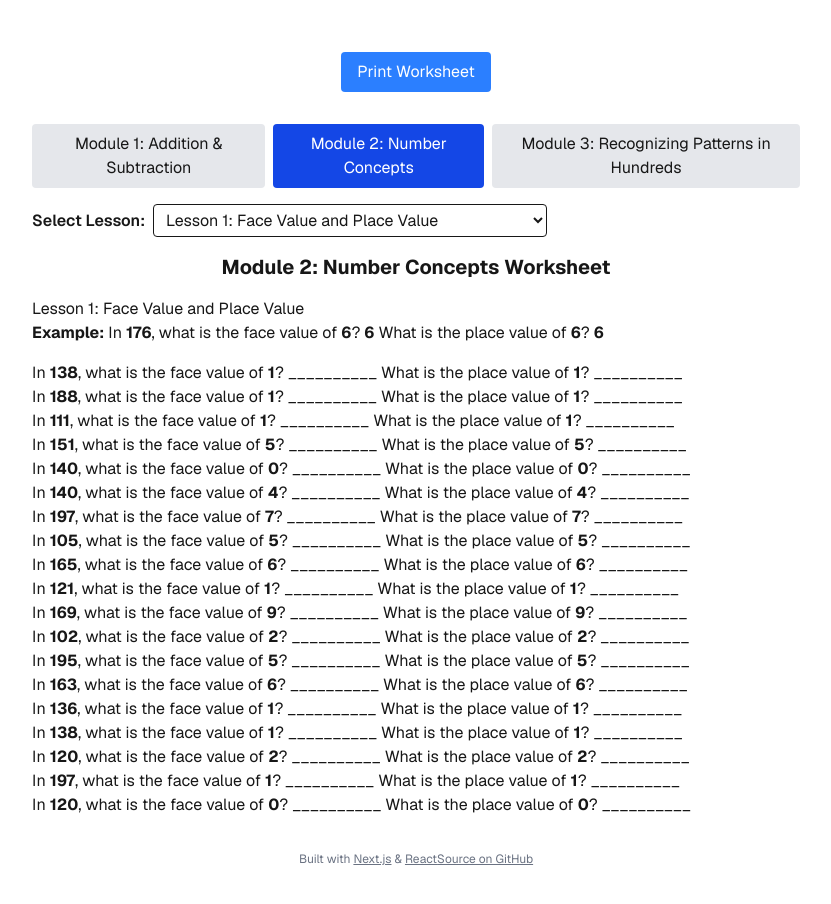
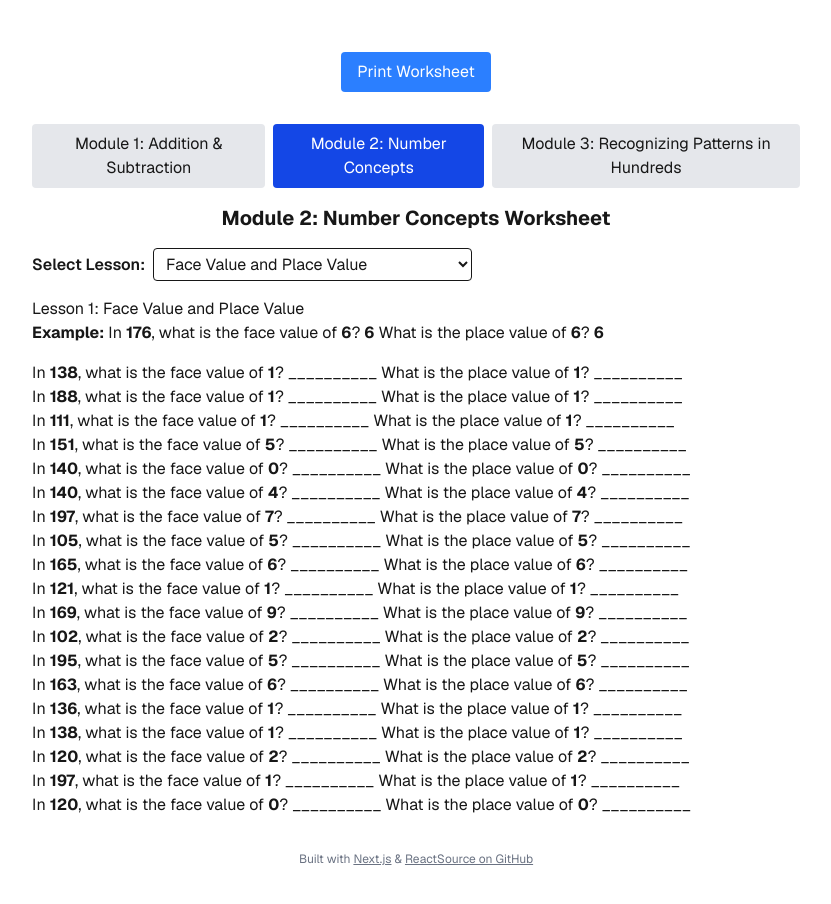
Before and after one commit to buddalasunil999/worksheets, a Next.js app: page / in a window 1280 px wide. Both pictures are taken after a click on the button "Module 2: Number Concepts". Shown: the top 904 px of the page, without its empty margins (224-1055 px from the left). Built offline with nearby package versions, Linux system fonts and the light colour scheme.

Commit message:
refactored code to read data from context

```diff
--- /dev/null
+++ b/src/components/WorksheetContext.tsx
@@ -0,0 +1,110 @@
+import React, { createContext, useContext, useState, ReactNode } from 'react';
+
+export type Lesson = {
+    id: number;
+    type: string;
+    name: string;
+    limit: number;
+    min: number;
+    max: number;
+};
+
+export type Module = {
+    id: number;
+    name: string;
+    description: string;
+    lessons: Lesson[];
+};
+
+export type WorksheetState = {
+    modules: Module[];
+    selectedModuleId: number;
+    selectedLessonId: number;
+    setSelectedModuleId: (id: number) => void;
+    setSelectedLessonId: (id: number) => void;
+};
+
+export const defaultModules: Module[] = [
+    {
+        id: 1,
+        name: 'Module 1',
+        description: 'Module 1: Addition & Subtraction',
+        lessons: [
+            {
+                id: 1,
+                type: 'Addition',
+                name: 'Module 1: Addition Worksheet',
+                limit: 36,
+                min: 1,
+                max: 100,
+            },
+            {
+                id: 2,
+                type: 'Subtraction',
+                name: 'Module 1: Subtraction Worksheet',
+                limit: 36,
+                min: 1,
+                max: 100,
+            },
+            {
+                id: 3,
+                type: 'All',
+                name: '',
+                limit: 36,
+                min: 1,
+                max: 100,
+            },
+        ],
+    },
+    {
+        id: 2,
+        name: 'Module 2',
+        description: 'Module 2: Number Concepts',
+        lessons: [
+            { id: 1, type: 'face-value', name: 'Face Value and Place Value', limit: 20, min: 100, max: 200 },
+            { id: 2, type: 'expanded-form', name: 'Expanded and Standard Forms', limit: 20, min: 100, max: 200 },
+            { id: 3, type: 'before-after-between', name: 'Before, After, and Between (up to 200)', limit: 20, min: 100, max: 200 },
+            { id: 4, type: 'comparing-ordering', name: 'Comparing and Ordering Numbers', limit: 20, min: 100, max: 200 },
+            { id: 5, type: 'ordinal', name: 'Ordinal Numbers (11 to 200)', limit: 20, min: 100, max: 200 },
+            { id: 6, type: 'even-odd', name: 'Even and Odd Numbers', limit: 20, min: 100, max: 200 },
+        ],
+    },
+    {
+        id: 3,
+        name: 'Module 3',
+        description: 'Module 3: Recognizing Patterns in Hundreds',
+        lessons: [
+            { id: 1, type: 'patterns', name: 'Recognizing Patterns in Hundreds', limit: 25, min: 1, max: 1000 },
+            { id: 2, type: 'skip-5s', name: 'Skip-Counting by 5s', limit: 25, min: 1, max: 1000 },
+            { id: 3, type: 'skip-10s', name: 'Skip-Counting by 10s', limit: 25, min: 1, max: 1000 },
+            { id: 4, type: 'skip-100s', name: 'Skip-Counting by 100\'s', limit: 25, min: 1, max: 1000 },
+        ],
+    },
+];
+
+const WorksheetContext = createContext<WorksheetState | undefined>(undefined);
+
+export const WorksheetProvider = ({ children }: { children: ReactNode }) => {
+    const [selectedModuleId, setSelectedModuleId] = useState<number>(1);
+    const [selectedLessonId, setSelectedLessonId] = useState<number>(1);
+
+    return (
+        <WorksheetContext.Provider
+            value={{
+                modules: defaultModules,
+                selectedModuleId,
+                selectedLessonId,
+                setSelectedModuleId,
+                setSelectedLessonId,
+            }}
+        >
+            {children}
+        </WorksheetContext.Provider>
+    );
+};
+
+export const useWorksheet = () => {
+    const context = useContext(WorksheetContext);
+    if (!context) throw new Error('useWorksheet must be used within a WorksheetProvider');
+    return context;
+};
--- a/src/components/WorksheetGenerator.tsx
+++ b/src/components/WorksheetGenerator.tsx
@@ -2,12 +2,20 @@
 
 import Module2Worksheet from './modules/module2/Module2Worksheet';
 import Module1Worksheet from './modules/module1/Module1Worksheet';
-import { useState } from 'react';
 import Module3Worksheet from './modules/module3/Module3Worksheet';
+import { WorksheetProvider, useWorksheet } from './WorksheetContext';
 
-export const WorksheetGenerator = () => {
-  const [module, setModule] = useState<'module1' | 'module2' | 'module3'>('module1');
-  const [lesson, setLesson] = useState<number>(1);
+const WorksheetGeneratorInner = () => {
+  const {
+    modules,
+    selectedModuleId,
+    selectedLessonId,
+    setSelectedModuleId,
+    setSelectedLessonId,
+  } = useWorksheet();
+
+  const selectedModule = modules.find(m => m.id === selectedModuleId);
+  const lessons = selectedModule?.lessons || [];
 
   return (
     <div className="max-w-4xl mx-auto">
@@ -19,78 +27,49 @@ export const WorksheetGenerator = () => {
           Print Worksheet
         </button>
         <div className="flex gap-2 mt-8 mb-4">
-          <button
-            onClick={() => setModule('module1')}
-            className={`px-4 py-2 rounded ${module === 'module1' ? 'bg-blue-700 text-white' : 'bg-gray-200'}`}
-          >
-            Module 1: Addition & Subtraction
-          </button>
-          <button
-            onClick={() => setModule('module2')}
-            className={`px-4 py-2 rounded ${module === 'module2' ? 'bg-blue-700 text-white' : 'bg-gray-200'}`}
-          >
-            Module 2: Number Concepts
-          </button>
-          <button
-            onClick={() => setModule('module3')}
-            className={`px-4 py-2 rounded ${module === 'module3' ? 'bg-blue-700 text-white' : 'bg-gray-200'}`}
-          >
-            Module 3: Recognizing Patterns in Hundreds
-          </button>
+          {modules.map(m => (
+            <button
+              key={m.id}
+              onClick={() => {
+                setSelectedModuleId(m.id);
+                setSelectedLessonId(m.lessons[0]?.id || 1);
+              }}
+              className={`px-4 py-2 rounded ${selectedModuleId === m.id ? 'bg-blue-700 text-white' : 'bg-gray-200'}`}
+            >
+              {m.description}
+            </button>
+          ))}
         </div>
-        {module === 'module2' && (
-          <div className="mb-4">
-            <label className="font-semibold mr-2">Select Lesson:</label>
-            <select
-              value={lesson}
-              onChange={e => setLesson(Number(e.target.value))}
-              className="border rounded px-2 py-1"
-            >
-              <option value={1}>Lesson 1: Face Value and Place Value</option>
-              <option value={2}>Lesson 2: Expanded and Standard Forms</option>
-              <option value={3}>Lesson 3: Before, After, and Between (up to 200)</option>
-              <option value={4}>Lesson 4: Comparing and Ordering Numbers</option>
-              <option value={5}>Lesson 5: Ordinal Numbers (11 to 200)</option>
-              <option value={6}>Lesson 6: Even and Odd Numbers</option>
-            </select>
-          </div>
-        )}
+        {/* Lesson selection moved into each module worksheet */}
       </div>
       {/* Module 1: Addition & Subtraction */}
-      {module === 'module1' && (
+      {selectedModuleId === 1 && (
         <Module1Worksheet />
       )}
       {/* Module 2: Number Concepts */}
-      {module === 'module2' && (
+      {selectedModuleId === 2 && (
         <div className="mb-8 print:mb-4">
           <div className="mb-4 text-center">
             <h2 className="text-xl font-bold">Module 2: Number Concepts Worksheet</h2>
           </div>
-          <Module2Worksheet lesson={lesson} />
+          <Module2Worksheet />
         </div>
       )}
       {/* Module 3: Recognizing Patterns in Hundreds */}
-      {module === 'module3' && (
+      {selectedModuleId === 3 && (
         <div className="mb-8 print:mb-4">
           <div className="mb-4 text-center">
             <h2 className="text-xl font-bold">Module 3: Recognizing Patterns in Hundreds Worksheet</h2>
           </div>
-          <div className="mb-4">
-            <label className="font-semibold mr-2">Select Lesson:</label>
-            <select
-              value={lesson}
-              onChange={e => setLesson(Number(e.target.value))}
-              className="border rounded px-2 py-1"
-            >
-              <option value={1}>Lesson 1: Recognizing Patterns in Hundreds</option>
-              <option value={2}>Lesson 2: Skip-Counting by 5s</option>
-              <option value={3}>Lesson 3: Skip-Counting by 10s</option>
-              <option value={4}>Lesson 4: Skip-Counting by 100&apos;s</option>
-            </select>
-          </div>
-          <Module3Worksheet lesson={lesson} />
+          <Module3Worksheet />
         </div>
       )}
     </div>
   );
-}
+};
+
+export const WorksheetGenerator = () => (
+  <WorksheetProvider>
+    <WorksheetGeneratorInner />
+  </WorksheetProvider>
+);
--- a/src/components/modules/module1/Module1Worksheet.tsx
+++ b/src/components/modules/module1/Module1Worksheet.tsx
@@ -1,53 +1,42 @@
-import { useState } from "react";
 import { Addition } from "./Addition";
 import { Subtraction } from "./Subtraction";
 
-type Module1WorksheetProps = Record<string, never>;
+import { useWorksheet, defaultModules } from '../../WorksheetContext';
 
-export default function Module1Worksheet({ }: Module1WorksheetProps) {
-  const numberOfLessons = 36;
-  const max = 100;
-
-  const [type, setType] = useState<'addition' | 'subtraction' | 'all'>('addition');
+export default function Module1Worksheet() {
+  const { selectedLessonId, setSelectedLessonId } = useWorksheet();
+  const lessons = defaultModules.find((m: any) => m.id === 1)?.lessons || [];
+  const selectedLesson = lessons.find((lesson: any) => lesson.id === selectedLessonId);
 
   return (
     <div className="mb-8 print:mb-4">
       <div className="print:hidden">
         <div className="flex gap-2 mb-4">
-          <button
-            onClick={() => setType('addition')}
-            className={`px-4 py-2 rounded ${type === 'addition' ? 'bg-blue-600 text-white' : 'bg-gray-200'}`}
-          >
-            Addition
-          </button>
-          <button
-            onClick={() => setType('subtraction')}
-            className={`px-4 py-2 rounded ${type === 'subtraction' ? 'bg-blue-600 text-white' : 'bg-gray-200'}`}
-          >
-            Subtraction
-          </button>
-          <button
-            onClick={() => setType('all')}
-            className={`px-4 py-2 rounded ${type === 'all' ? 'bg-blue-600 text-white' : 'bg-gray-200'}`}
-          >
-            All
-          </button>
+          {lessons.map((lesson: any) => (
+            <button
+              key={lesson.id}
+              onClick={() => setSelectedLessonId(lesson.id)}
+              className={`px-4 py-2 rounded ${selectedLessonId === lesson.id ? 'bg-blue-600 text-white' : 'bg-gray-200'}`}
+            >
+              {lesson.type}
+            </button>
+          ))}
         </div>
         <div className="mb-4 text-center">
           <h2 className="text-xl font-bold">Module 1: Addition & Subtraction Worksheet</h2>
         </div>
       </div>
-      {type === "addition" && (
-        <Addition numberOfLessons={numberOfLessons} max={max} />
+      {selectedLessonId === 1 && (
+        <Addition numberOfLessons={selectedLesson?.limit} max={selectedLesson?.max} />
       )}
-      {type === "subtraction" && (
-        <Subtraction numberOfLessons={numberOfLessons} max={max} />
+      {selectedLessonId === 2 && (
+        <Subtraction numberOfLessons={selectedLesson?.limit} max={selectedLesson?.max} />
       )}
-      {type === "all" && (
+      {selectedLessonId === 3 && (
         <>
-          <Addition numberOfLessons={numberOfLessons} max={max} />
+          <Addition numberOfLessons={selectedLesson?.limit} max={selectedLesson?.max} />
           <div className="print:break-before-page" />
-          <Subtraction numberOfLessons={numberOfLessons} max={max} />
+          <Subtraction numberOfLessons={selectedLesson?.limit} max={selectedLesson?.max} />
         </>
       )}
     </div>
--- a/src/components/modules/module2/Module2Worksheet.tsx
+++ b/src/components/modules/module2/Module2Worksheet.tsx
@@ -6,51 +6,56 @@ import { Lesson4 } from './Lesson4';
 import { Lesson5 } from './Lesson5';
 import { Lesson6 } from './Lesson6';
 
-interface WorksheetProps {
-  lesson: number;
-}
+import { useWorksheet, defaultModules } from '../../WorksheetContext';
 
-const LESSON_TITLES = [
-  '',
-  'Face Value and Place Value',
-  'Expanded and Standard Forms',
-  'Before, After, and Between (up to 200)',
-  'Comparing and Ordering Numbers',
-  'Ordinal Numbers (11 to 200)',
-  'Even and Odd Numbers',
-];
-
-export default function Module2Worksheet({ lesson }: WorksheetProps) {
-const limit = 20;
-const min = 100;
-const max = 200;
+export default function Module2Worksheet() {
+  const { selectedLessonId, setSelectedLessonId } = useWorksheet();
+  // Get lessons from defaultModules
+  const lessons = defaultModules.find((m: any) => m.id === 2)?.lessons || [];
+  const selectedLesson = lessons.find((l: any) => l.id === selectedLessonId);
 
   let lessonComponent = null;
-  switch (lesson) {
+  if (selectedLesson) {
+    switch (selectedLessonId) {
       case 1:
-      lessonComponent = <Lesson1 limit={limit} min={min} max={max} />;
+        lessonComponent = <Lesson1 limit={selectedLesson.limit} min={selectedLesson.min} max={selectedLesson.max} />;
         break;
       case 2:
-      lessonComponent = <Lesson2 limit={limit} min={min} max={max} />;
+        lessonComponent = <Lesson2 limit={selectedLesson.limit} min={selectedLesson.min} max={selectedLesson.max} />;
         break;
       case 3:
-      lessonComponent = <Lesson3 limit={limit} min={min} max={max} />;
+        lessonComponent = <Lesson3 limit={selectedLesson.limit} min={selectedLesson.min} max={selectedLesson.max} />;
         break;
       case 4:
-      lessonComponent = <Lesson4 limit={limit} min={min} max={max} />;
+        lessonComponent = <Lesson4 limit={selectedLesson.limit} min={selectedLesson.min} max={selectedLesson.max} />;
         break;
       case 5:
-      lessonComponent = <Lesson5 limit={limit} min={min} max={max} />;
+        lessonComponent = <Lesson5 limit={selectedLesson.limit} min={selectedLesson.min} max={selectedLesson.max} />;
         break;
       case 6:
-      lessonComponent = <Lesson6 limit={limit} min={min} max={max} />;
+        lessonComponent = <Lesson6 limit={selectedLesson.limit} min={selectedLesson.min} max={selectedLesson.max} />;
         break;
       default:
         lessonComponent = null;
     }
+  }
   return (
     <div className="worksheet">
-      <h2>{`Lesson ${lesson}: ${LESSON_TITLES[lesson]}`}</h2>
+      {lessons.length > 1 && (
+        <div className="print:hidden mb-4">
+          <label className="font-semibold mr-2">Select Lesson:</label>
+          <select
+            value={selectedLessonId}
+            onChange={e => setSelectedLessonId(Number(e.target.value))}
+            className="border rounded px-2 py-1"
+          >
+            {lessons.map((lesson: any) => (
+              <option key={lesson.id} value={lesson.id}>{lesson.name}</option>
+            ))}
+          </select>
+        </div>
+      )}
+      <h2>{`Lesson ${selectedLessonId}: ${selectedLesson?.name || ''}`}</h2>
       {lessonComponent}
     </div>
   );
--- a/src/components/modules/module3/Module3Worksheet.tsx
+++ b/src/components/modules/module3/Module3Worksheet.tsx
@@ -4,28 +4,53 @@ import Lesson2 from './Lesson2';
 import Lesson3 from './Lesson3';
 import Lesson4 from './Lesson4';
 
-
-interface Module3WorksheetProps {
-  lesson: number;
-}
+import { useWorksheet, defaultModules } from '../../WorksheetContext';
 
 
-export const Module3Worksheet: React.FC<Module3WorksheetProps> = ({ lesson }) => {
-  const count = 25; // Default count for problems
-  const maxLimit = 1000;
+export const Module3Worksheet: React.FC = () => {
+  const { selectedLessonId, setSelectedLessonId } = useWorksheet();
+  const lessons = defaultModules.find((m: any) => m.id === 3)?.lessons || [];
+  const selectedLesson = lessons.find((lesson: any) => lesson.id === selectedLessonId);
+  const limit = selectedLesson?.limit ?? 25;
+  const max = selectedLesson?.max ?? 1000;
 
-  switch (lesson) {
+  let lessonComponent = null;
+  switch (selectedLessonId) {
     case 1:
-      return <Lesson1 count={count} maxLimit={maxLimit} />;
+      lessonComponent = <Lesson1 limit={limit} max={max} />;
+      break;
     case 2:
-      return <Lesson2 count={count} maxLimit={maxLimit} />;
+      lessonComponent = <Lesson2 limit={limit} max={max} />;
+      break;
     case 3:
-      return <Lesson3 count={count} maxLimit={maxLimit} />;
+      lessonComponent = <Lesson3 limit={limit} max={max} />;
+      break;
     case 4:
-      return <Lesson4 count={count} maxLimit={maxLimit} />;
+      lessonComponent = <Lesson4 limit={limit} max={max} />;
+      break;
     default:
-      return <div>Select a lesson to view the worksheet.</div>;
+      lessonComponent = <div>Select a lesson to view the worksheet.</div>;
   }
+
+  return (
+    <div>
+      {lessons.length > 1 && (
+        <div className="print:hidden mb-4">
+          <label className="font-semibold mr-2">Select Lesson:</label>
+          <select
+            value={selectedLessonId}
+            onChange={e => setSelectedLessonId(Number(e.target.value))}
+            className="border rounded px-2 py-1"
+          >
+            {lessons.map((lesson: any) => (
+              <option key={lesson.id} value={lesson.id}>{lesson.name}</option>
+            ))}
+          </select>
+        </div>
+      )}
+      {lessonComponent}
+    </div>
+  );
 };
 
 export default Module3Worksheet;
```
Also changed, not shown: src/components/modules/module3/Lesson1.tsx (+9 -9 lines), src/components/modules/module3/Lesson2.tsx (+9 -9 lines), src/components/modules/module3/Lesson3.tsx (+9 -9 lines), src/components/modules/module3/Lesson4.tsx (+9 -9 lines). Lines whose indentation alone changed are shown as unchanged.
